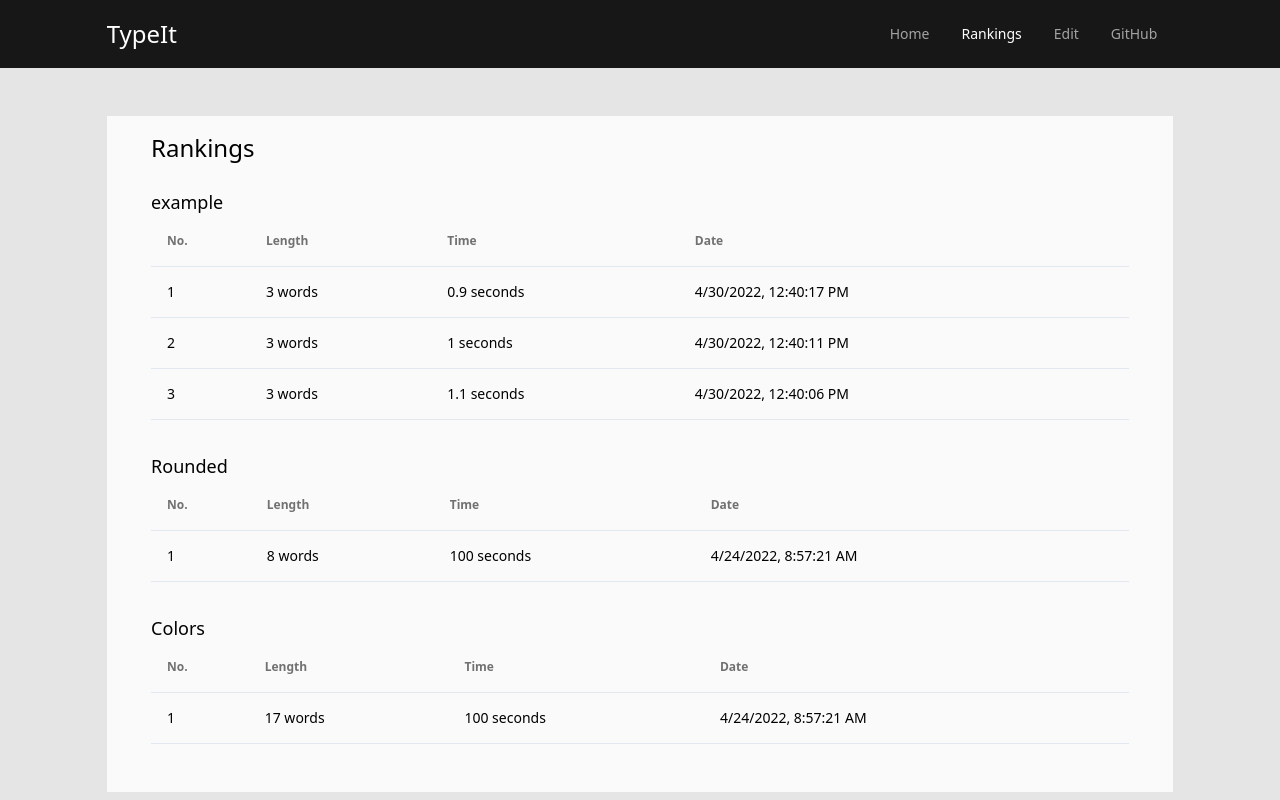
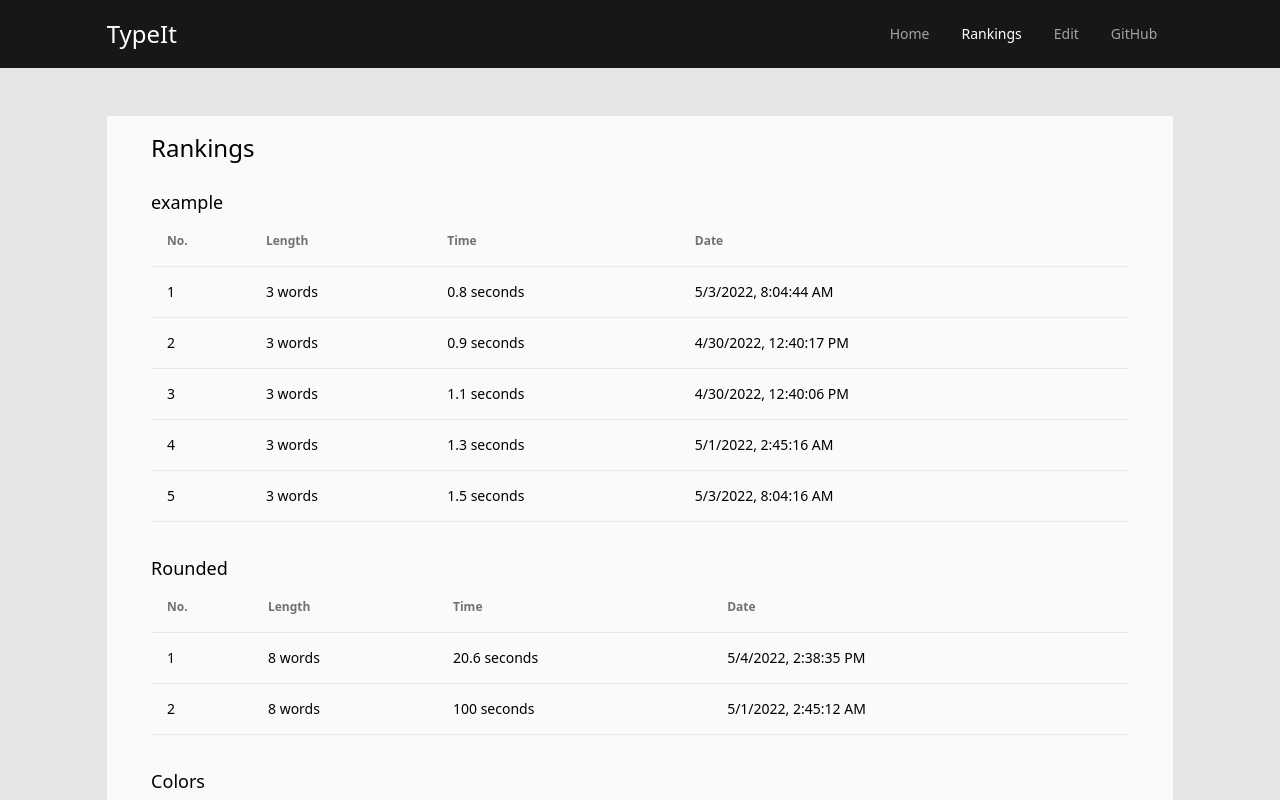
Before and after one commit to Ryu432DHU/typeit-vue3, a Vue app: page /rankings in a window 1280 px wide. Shown: the top 800 px of the page. Built offline with nearby package versions, Linux system fonts and the light colour scheme.

Commit message:
Rewrite JS to TS

```diff
--- a/src/App.vue
+++ b/src/App.vue
@@ -6,7 +6,7 @@
 <script setup>
 import { ref, reactive, onMounted, provide, watch } from 'vue';
 import TiNavBar from './components/atoms/TiNavBar.vue';
-import fetchWordLists from './store/wordLists.js'
+import fetchWordLists from './store/wordLists.ts'
 
 let wordLists = reactive(fetchWordLists())
 const addTimeRecord = (wordListName, newRecord) => {
--- a/src/pages/Rankings.vue
+++ b/src/pages/Rankings.vue
@@ -24,11 +24,11 @@
 </template>
 
 <script setup>
+import { inject } from 'vue';
 import TiSheet from '../components/atoms/TiSheet.vue'
 import TiSimpleTable from '../components/atoms/TiSimpleTable.vue';
-import fetchWordLists from '../store/wordLists.js'
 
-const wordLists = fetchWordLists()
+const wordLists = inject("providedWordLists")
 
 
 </script>
--- a/src/store/wordLists.js
+++ /dev/null
@@ -1,25 +0,0 @@
-const wordLists = [
-  {
-    name: "example",
-    words: ["qw", "er", "ty"],
-    records: [
-        { "date": "2022-04-30T12:40:17.323Z", "time": 0.9 },
-        { "date": "2022-04-30T12:40:11.928Z", "time": 1 },
-        { "date": "2022-04-30T12:40:06.503Z", "time": 1.1 },
-    ]
-  },
-  {
-    name: "Rounded",
-    words: ["rounded-none","rounded-sm", "rounded", "rounded-md", "rounded-lg", "rouded-xl", "rounded-2xl", "rounded-3xl"],
-    records: [{ date: new Date(), time: 100 }]
-  },
-  {
-    name: "Colors",
-    words: ["slate", "gray", "zinc", "neutral", "stone", "red", "orange", "50", "100", "200", "300", "400", "500", "600", "700", "800", "900"],
-    records: [{ date: new Date(), time: 100 }]
-  },
-]
-
-export default function fetchWordLists(){
-  return wordLists
-}
--- /dev/null
+++ b/src/store/wordLists.ts
@@ -0,0 +1,34 @@
+const wordLists = [
+  {
+    "name": "example",
+    "words": ["qw", "er", "ty"],
+    "records": [
+      {"date": "2022-05-03T08:04:44.705Z", "time":0.8},
+      {"date": "2022-04-30T12:40:17.323Z", "time":0.9},
+      {"date": "2022-04-30T12:40:06.503Z", "time":1.1},
+      {"date": "2022-05-01T02:45:16.564Z", "time":1.3},
+      {"date": "2022-05-03T08:04:16.280Z", "time":1.5},
+
+    ]
+  },
+  {
+    "name": "Rounded",
+    "words": ["rounded-none", "rounded-sm", "rounded", "rounded-md", "rounded-lg", "rouded-xl", "rounded-2xl", "rounded-3xl"],
+    "records": [
+      {"date": "2022-05-04T14:38:35.086Z", "time":20.6},
+      {"date": "2022-05-01T02:45:12.234Z", "time":100}
+    ]
+  },
+  {
+    "name": "Colors",
+    "words": ["slate", "gray", "zinc", "neutral", "stone", "red", "orange", "50", "100", "200", "300", "400", "500", "600", "700", "800", "900"],
+    "records": [
+      {"date": "2022-05-04T14:39:02.791Z", "time":23.9},
+      {"date": "2022-05-01T02:45:12.234Z", "time":100}
+    ]
+  }
+]
+
+export default function fetchWordLists(){
+  return wordLists
+}
```
